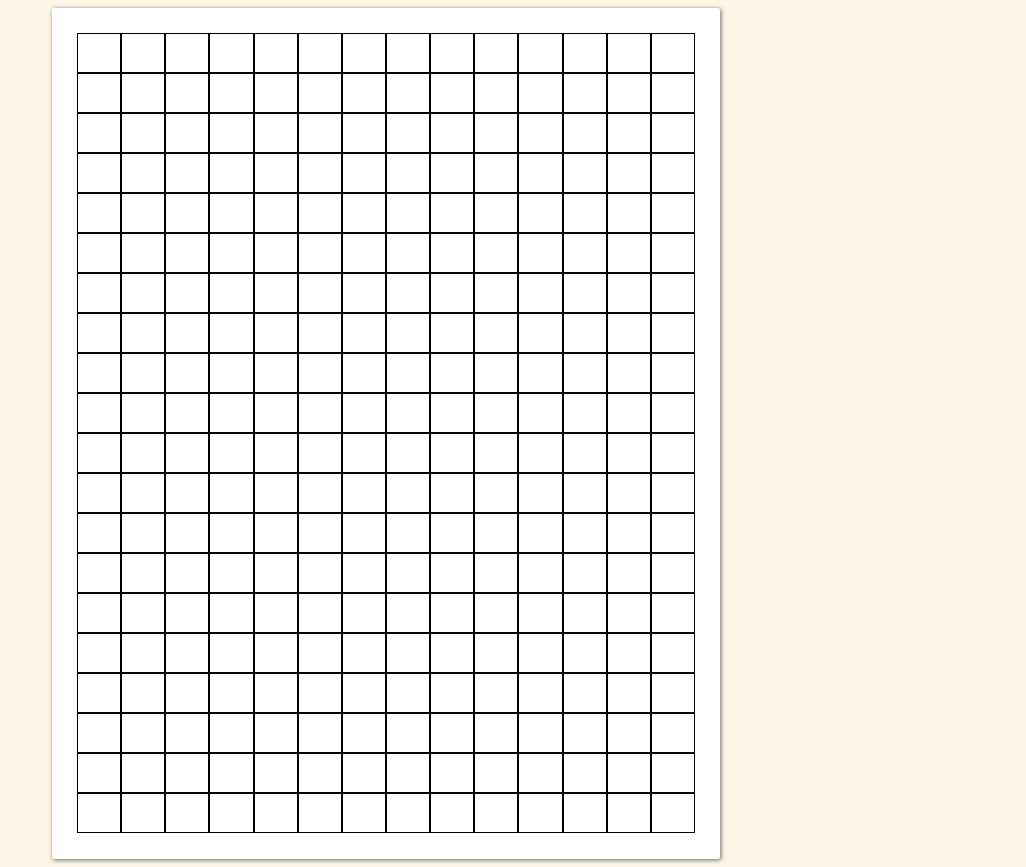
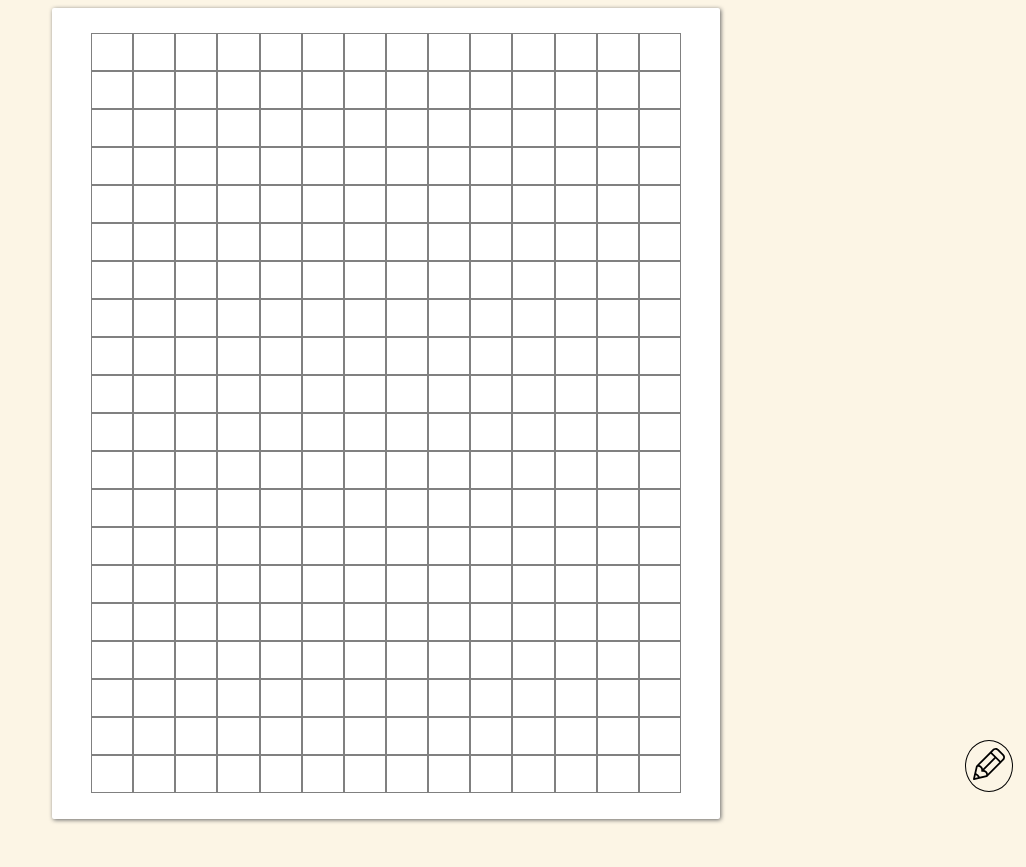
Before and after one commit to Guillamoure/character-finder-v2, a React (Create React App) app: page / in a window 1280 px wide. Shown: the whole page, without its empty margins (254-1280 px from the left). After the commit the page ends 827 px from the top, so only its background shows below. Built offline with nearby package versions, Linux system fonts and the light colour scheme.

Commit message:
added edittoggle component and started edit functionality

```diff
--- /dev/null
+++ b/src/pages/CharacterSheet/EditToggle/index.js
@@ -0,0 +1,20 @@
+import React from 'react'
+import Pencil from '../../../pencil.svg'
+import './index.scss'
+
+const EditToggle = ({toggleEditMode}) => {
+
+    //add on hover to the div to change the color of the image
+    // to catch the eye of users
+    // and a click event for the div as well
+    // to toggle edit mode
+
+
+    return (
+        <div id='edit-toggle'>
+            <img src={Pencil} alt="Pencil"/>
+        </div>
+    )
+}
+
+export default EditToggle
--- /dev/null
+++ b/src/pages/CharacterSheet/EditToggle/index.scss
@@ -0,0 +1,13 @@
+#edit-toggle {
+    position: absolute;
+    bottom: 1vh;
+    right: 1vw;
+    border: 1px solid black;
+    border-radius: 50%;
+    padding: 7px;
+    justify-content: center;
+
+    img {
+        width: 2rem;
+    }
+}
--- a/src/pages/CharacterSheet/Grid/index.scss
+++ b/src/pages/CharacterSheet/Grid/index.scss
@@ -1,7 +1,8 @@
 .square {
-    border: 1px solid black;
+    border: 1px solid grey;
     background-color: white;
     display: inline-block;
+    box-sizing: border-box
 }
 
 #grid {
--- a/src/pages/CharacterSheet/index.js
+++ b/src/pages/CharacterSheet/index.js
@@ -1,17 +1,28 @@
 import React from 'react'
 import './index.scss'
 import Grid from './Grid'
+import EditToggle from './EditToggle'
 
 const CharacterSheet  = () => {
+
+    // if the edit button is clicked, enter edit mode
+    const [editMode, toggleEditMode] = React.useState(false)
+    // if edit mode is true,
+    // and you are hovering over where the grid would be,
+    // activate hovering, which should display the grid
+    // and the plus button to create a new bubble
+    const [hovering, toggleHovering] = React.useState(false)
 
     let style = {
         height: `${window.innerHeight}`,
         width: `${(window.innerHeight/11)* 8.5}px`
     }
 
-
     return (
-        <main style={style}><Grid width={style.width}/></main>
+        <main style={style}>
+            <Grid width={style.width}/>
+            <EditToggle toggleEditMode={toggleEditMode} />
+        </main>
     )
 }
 
```
Also changed, not shown: src/pencil.svg (added).
